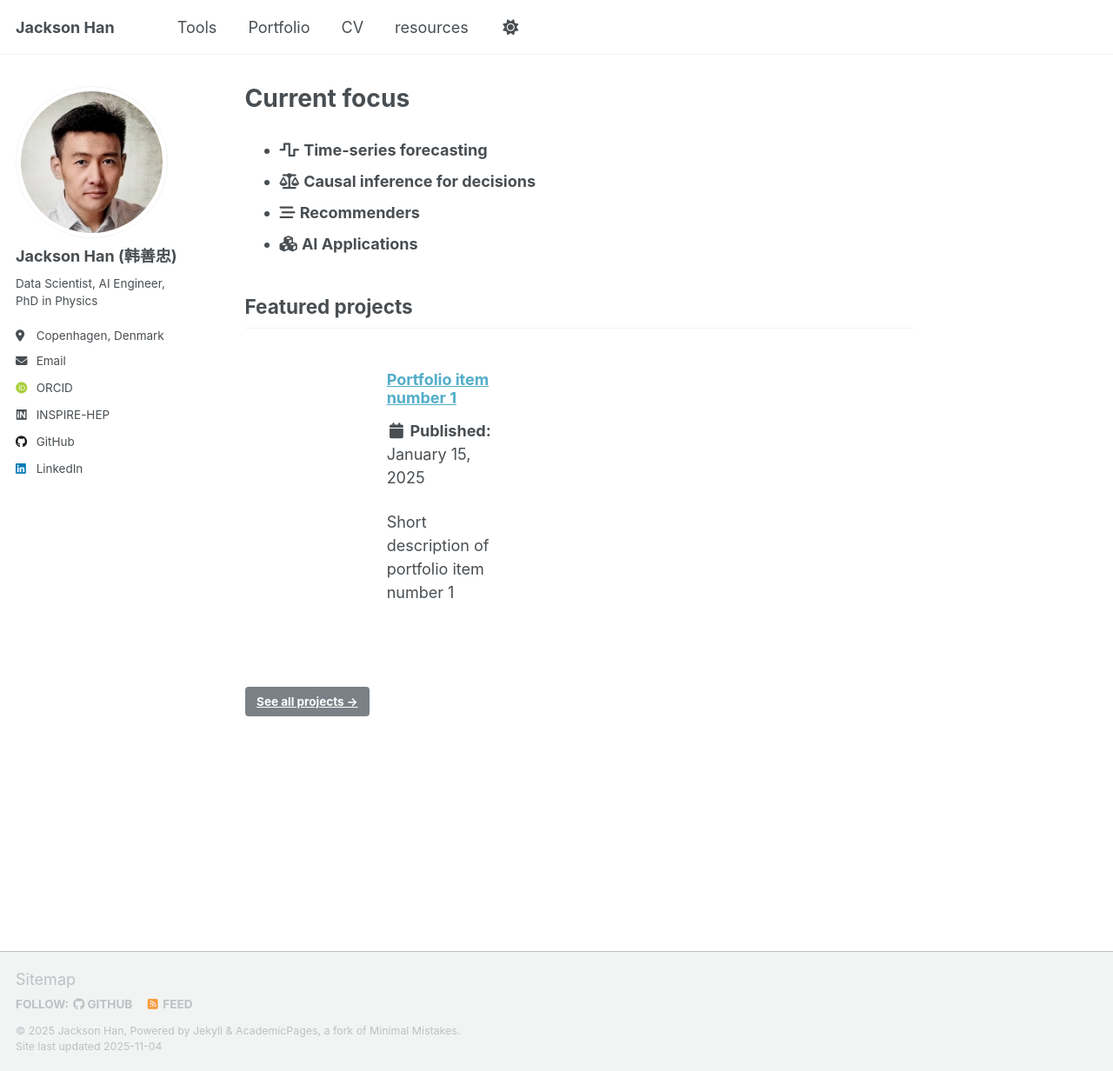
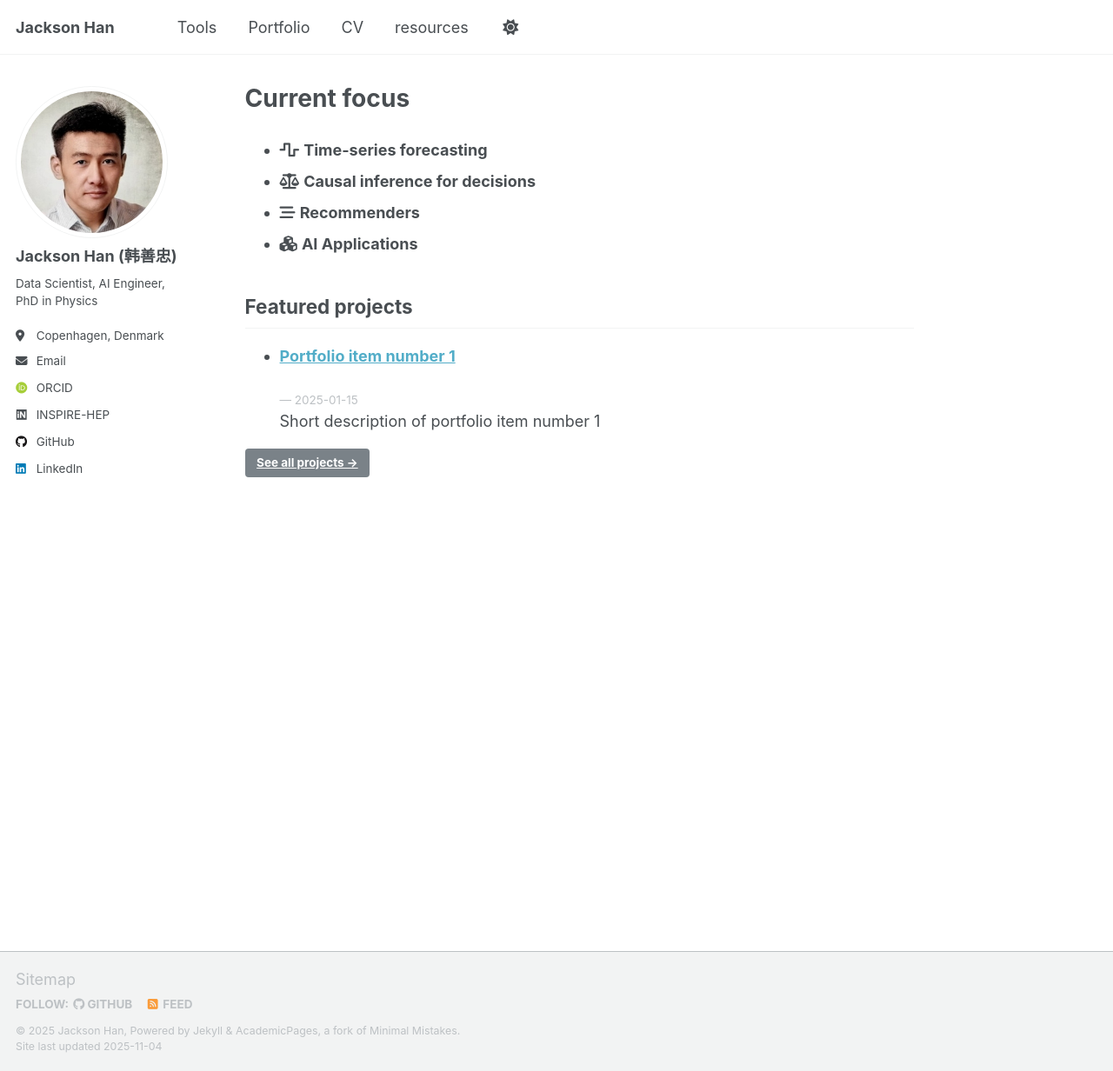
Before and after one commit to Jackson00Han/Jackson00Han.github.io, a Jekyll site: the page built from _pages/about.md, in a window 1280 px wide and 1232 px high. Shown: the whole window at 87% size. Built offline with Jekyll 4.4.1, drawn with Linux system fonts in a browser that asks for light colours; some web fonts are replaced; a script that is not in the unit is left out.

Commit message:
back to or

```diff
--- a/_pages/about.md
+++ b/_pages/about.md
@@ -15,15 +15,18 @@ redirect_from:
 
 
 ## Featured projects
-{% assign featured = site.portfolio | where_exp: "item", "item.featured == true" | sort: "date" | reverse %}
-
+{% assign featured = site.portfolio | where_exp: "p", "p.featured == true" | sort: "date" | reverse %}
 {% if featured and featured.size > 0 %}
-  <div class="archive">
-    {% for post in featured limit: 1 %}
-      {% include archive-single.html type="grid" %}
-    {% endfor %}
-  </div>
-  <p><a class="btn" href="{{ '/portfolio/' | relative_url }}">See all projects →</a></p>
+<ul>
+{% for p in featured limit:3 %}
+  <li>
+    <a href="{{ p.url | relative_url }}"><strong>{{ p.title }}</strong></a>
+    <span class="page__meta">— {{ p.date | date: "%Y-%m-%d" }}</span><br>
+    {{ p.excerpt | strip_html | truncate: 140 }}
+  </li>
+{% endfor %}
+</ul>
+<p><a class="btn" href="/portfolio/">See all projects →</a></p>
 {% else %}
-  <p class="notice--info">Add <code>featured: true</code> to items in <code>_portfolio/</code> to show them here.</p>
+<p class="notice--info">Add <code>featured: true</code> to items in <code>_portfolio/</code> to show them here.</p>
 {% endif %}
```
Also changed, not shown: _portfolio/portfolio-1.md (+1 -5 lines).
